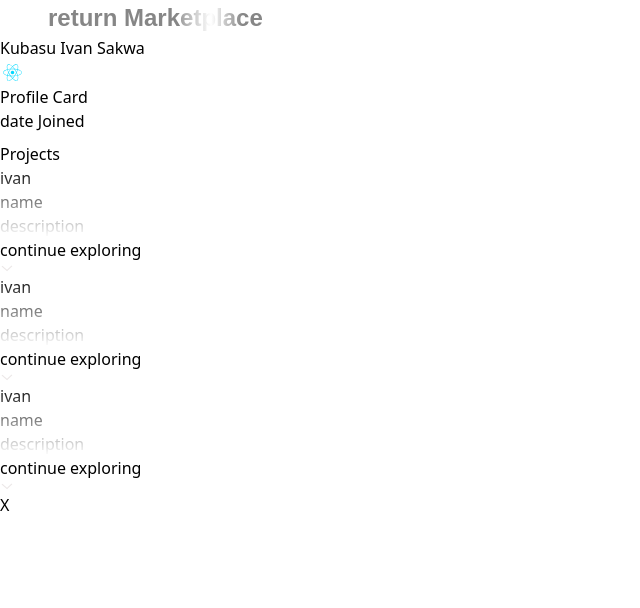
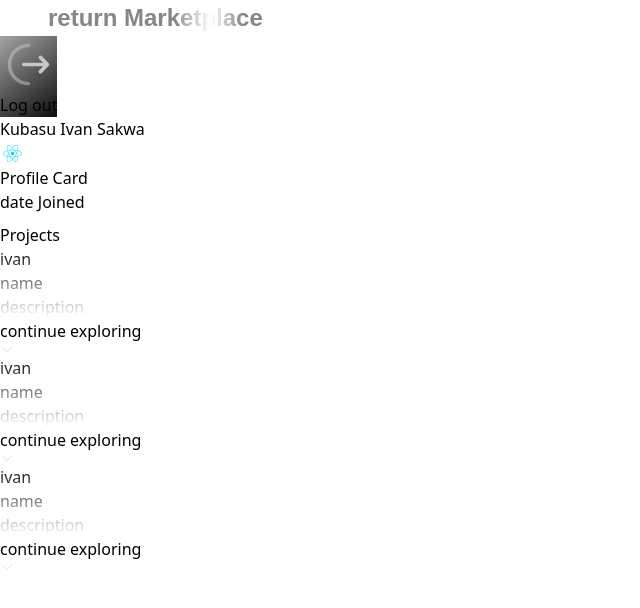
Before and after one commit to KubasuIvanSakwa/codeshare, a React (Vite) app: page /home/profile in a window 1280 px wide. Shown: the top 608 px of the page, without its empty margins (0-640 px from the left). Built offline with nearby package versions, Linux system fonts and the light colour scheme.

Commit message:
upload page

```diff
--- a/src/components/Nav.jsx
+++ b/src/components/Nav.jsx
@@ -2,14 +2,16 @@ import { Link, useLocation } from "react-router-dom"
 import dummyuser from '../../public/user.svg'
 import Dropdown from "../../public/drop-down.svg"
 import Upload from "../../public/upload.svg"
+import logout from "../../public/logout.svg"
+
 function Nav() {
-
     const user = localStorage.getItem('usertype')
     const location = useLocation()
 
     return (
         <nav className="">
             <ul className=" relative flex  justify-end p-3 gap-3 text-[1.1rem] capitalize text-white/80">
+
                 {
                     location.pathname === '/home/profile' &&
                     <li>
@@ -22,15 +24,33 @@ function Nav() {
                             ketplace
                         </Link>
                     </li>
+                }
 
+
+                {
+                    user !== 'guest' &&
+                    <li>
+                        <button
+                            onClick={() => {
+
+                            }}
+                            className="logout inline-flex self-center gap-2 h-[2.6rem] relative w-[8rem] rounded-lg justify-center items-center shadow-lg"
+                        >
+                            <img src={logout} className="w-[1.4rem]"/>
+                            <p>Log out</p>
+                        </button>
+                    </li>
                 }
 
                 {
                     user !== 'guest' &&  location.pathname !== '/home/profile' &&
                     <li>
                         <Link
-                            to="/home/profile/upload"
+                            to="/home/profile"
                             className="upload inline-flex self-center gap-2 h-[2.6rem] relative w-[8rem] rounded-lg justify-center items-center"
+                            onClick={() => {
+                                localStorage.setItem('displayUpload','show')
+                            }}
                         >
                             <img src={Upload} className="w-[1.4rem]"/>
                             <p>upload</p>
--- a/src/index.css
+++ b/src/index.css
@@ -25,6 +25,18 @@ html {
 
 .upload {
     background: linear-gradient(144deg,#af40ff,#4f46e5);
+}
+
+.upload:hover {
+    background: linear-gradient(144deg,#af40ff9f,#4e46e5b4);
+}
+
+.logout{
+    background: linear-gradient(144deg,#0707075d,#030303f5);
+}
+
+.logout:hover {
+    background: linear-gradient(144deg,#2b2a2a5d,#161616f5);
 }
 
 .close:hover::before {
--- a/src/pages/Login.jsx
+++ b/src/pages/Login.jsx
@@ -1,4 +1,4 @@
-import { useState , useEffect} from "react"
+import { useState, useEffect } from "react"
 import { useNavigate } from "react-router-dom"
 import logo from "../assets/logo.svg"
 import googleLogo from "../assets/googleLogo.svg"
@@ -14,12 +14,14 @@ function Login() {
     const navigate = useNavigate();
 
     useEffect(() => {
+
         const unsubscribe = onAuthStateChanged(auth, (user) => {
             if (user) {
-          navigate('/home/marketplace');
+                navigate('/home/marketplace')
+            } else {
+                navigate('/login')
             }
         });
-
         return () => unsubscribe();
     }, [navigate]);
 
@@ -76,7 +78,8 @@ function Login() {
                             className="bg-white/10 rounded-lg p-2 mt-4 w-[6rem] self-center shadow-lg text-white/80  hover:bg-white/50 hover:text-white"
                             onClick={(e) => {
                                 e.preventDefault()
-                            navigate('/signup')}
+                                navigate('/signup')
+                            }
                             }
                         >
                             Sign Up
@@ -92,7 +95,7 @@ function Login() {
                     // onClick={handleClick}
                     className="rounded-full p-2 mt-4 w-[4rem] bg-none flex justify-center items-center self-center shadow-lg text-white/80  hover:bg-white/20 hover:text-white"
                 >
-                <img  src={googleLogo}/>
+                    <img src={googleLogo} />
                 </button>
 
                 <p
--- a/src/pages/Profile.jsx
+++ b/src/pages/Profile.jsx
@@ -1,8 +1,11 @@
 import Upload from '../../public/upload.svg'
 import Reactlogo from '../../public/reactlogo.svg'
 import Card from '../components/Card'
+import { useRef } from 'react'
 
 function Profile() {
+    const uploadRef = useRef(null)
+    const displayUpload = localStorage.getItem('displayUpload')
 
     return (
         <section className="p-2 flex justify-center h-[80vh] overflow-y-scroll">
@@ -20,7 +23,12 @@ function Profile() {
                         </div>
                     </div>
 
-                    <div className='cursor-pointer w-[20%] bg-[#434A56] h-[12rem] rounded-3xl flex justify-center items-center'>
+                    <div
+                        onClick={() => {
+                            localStorage.setItem('displayUpload', 'show')
+                        }}
+
+                        className='cursor-pointer w-[20%] bg-[#434A56] h-[12rem] rounded-3xl flex justify-center items-center'>
                         <img src={Upload} className="w-[5rem] opacity-60"/>
                     </div>
                 </section>
@@ -42,15 +50,35 @@ function Profile() {
                 </section>
             </section>
 
-            <section className="absolute flex w-[100%] h-[98vh] top-2 z-[60] bg-[#23272F]/70 backdrop-blur-sm justify-center p-2">
+            {displayUpload === 'show' && <section ref={uploadRef} className="absolute flex w-[100%] h-[98vh] top-0 z-[60] bg-[#23272F]/70 backdrop-blur-sm justify-center p-2">
                     <section className="w-[50%] rounded-3xl bg-[#23272F] shadow-lg border border-white/20">
                         <div className='flex w-full pt-2 justify-end pr-2 font-extrabold'>
-                            <p className=' w-[2rem] h-[2rem] rounded-full p-1 flex hover:bg-white/20 cursor-pointer items-center justify-center text-white/70 border'>
+                            <p
+                                onClick={() => {
+                                    const displayinnerUpload = localStorage.getItem('displayUpload')
+                                    console.log(displayinnerUpload)
+                                    if (displayinnerUpload === 'show'){
+                                        uploadRef.current.classList.add('hidden')
+                                        localStorage.setItem('displayUpload', 'hidden')
+                                    }
+                                }}
+                                className=' w-[2rem] h-[2rem] rounded-full p-1 flex hover:bg-white/20 cursor-pointer items-center justify-center text-white/70 border'>
                                 X
                             </p>
                         </div>
+                        <section className='mt-2 w-full h-[25rem] flex justify-center items-center'>
+                            <div
+                                onClick={() => {
+
+                                }}
+
+                                className='cursor-pointer w-[50%] border border-dashed h-[12rem] rounded-3xl flex justify-center items-center'>
+                                <img src={Upload} className="w-[5rem] opacity-30"/>
+                            </div>
+                        </section>
                     </section>
-            </section>
+                            </section>
+            }
         </section>
     )
 }
```
Also changed, not shown: public/logout.svg (added). Lines whose indentation alone changed are shown as unchanged.
